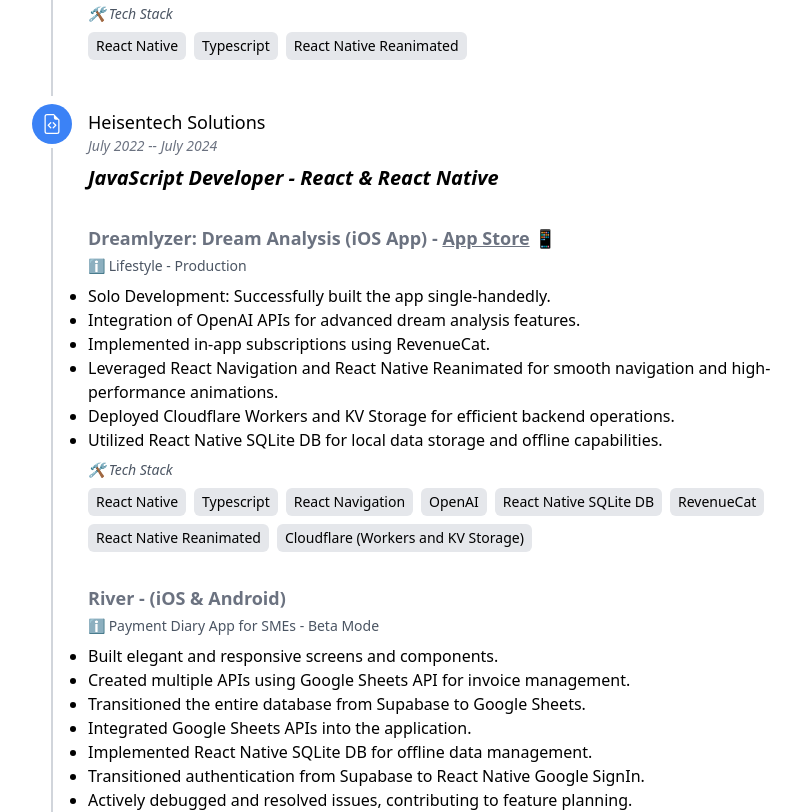
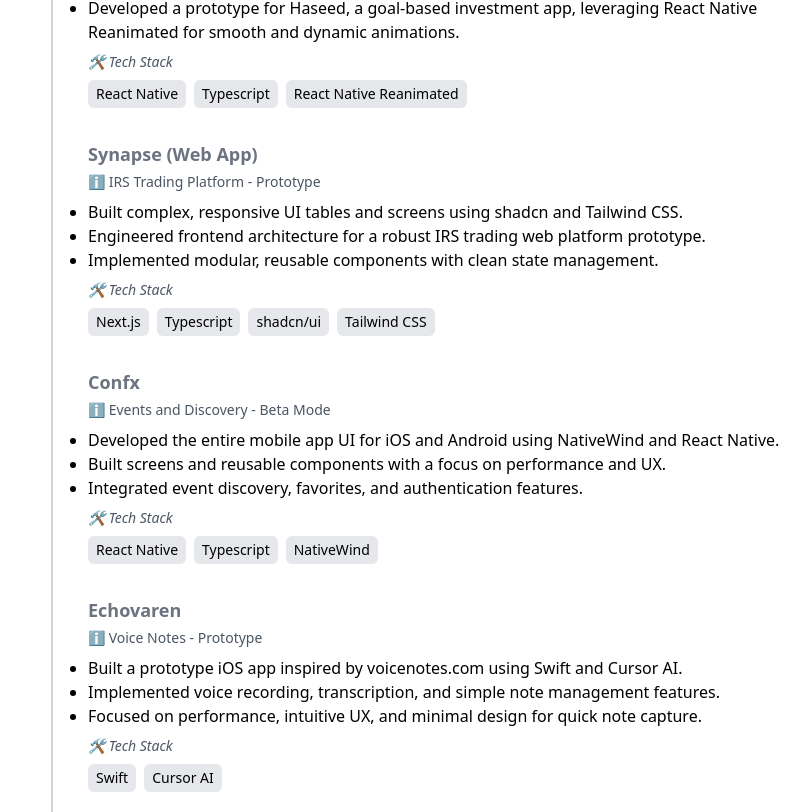
Before and after one commit to saadsiddiqui07/saad.portfolio, a Next.js app: page /experience in a window 1280 px wide. Shown: the part 1352-2164 px from the top of the page, without its empty margins (203-1013 px from the left). Built offline with nearby package versions, Linux system fonts and the light colour scheme.

Commit message:
update experience

```diff
--- a/components/hero-section/index.tsx
+++ b/components/hero-section/index.tsx
@@ -13,14 +13,14 @@
             {PORTFOLIO.title}
           </h1>
           <h5 className="text-lg font-semibold mt-2 mb-1 text-black dark:text-white">
-            {PORTFOLIO.company.role} at{" "}
+            {PORTFOLIO.company.role}
             <a
               href={PORTFOLIO.company.link}
               target="_blank"
               rel="noopener noreferrer"
               className="underline text-black dark:text-white"
             >
-              {PORTFOLIO.company.name}
+              {/* {PORTFOLIO.company.name} */}
             </a>
           </h5>
           <span className="text-md text-gray-900 mt-2 sm:mt-0 dark:text-gray-400">
--- a/constants/index.ts
+++ b/constants/index.ts
@@ -1,4 +1,5 @@
-export const ABOUT_ME_TEXT = 'I am a proficient Javascript developer with a strong grasp of modern frontend technologies with hands on industry experience in building and shipping productions ready web and mobile apps with React and React Native. I specialize in building dynamic and responsive user interfaces, leveraging components and state management for seamless user experiences. My expertise includes integrating APIs, optimizing performance, and ensuring code maintainability through modular design. With a passion for creating intuitive and visually appealing  applications, I have contributed to collaborative development teams, consistently delivering high-quality code that meets user needs and industry standards.'
+export const ABOUT_ME_TEXT = 'Proficient Software Developer with a strong grasp of modern frontend technologies and hands-on industry experience in building and shipping production-ready web and mobile apps using React, React Native, and Swift. I specialize in creating dynamic and responsive user interfaces, leveraging component-driven architecture and efficient state management to deliver seamless user experiences across platforms. My expertise extends to integrating APIs, optimizing performance, and ensuring code maintainability through modular design principles. I have experience developing rapid prototypes, working with AI tools like Cursor AI, and building apps natively in Swift. With a passion for crafting intuitive and visually engaging applications, I’ve contributed to collaborative teams, consistently delivering high-quality, scalable solutions that meet user needs and industry standards.'
+
 
 export const SKILLS = [
   "Javascript",
@@ -22,7 +23,7 @@
 ];
 
 export const EXPERIENCE = [
- {
+  {
     company: "Studio Frontier",
     companyURL: "https://studiofrontier.com",
     role: "Software Developer",
@@ -64,13 +65,57 @@
         name: "Haseed",
         status: "Prototype",
         industry: "Goal-based Investment",
-        techStack: [
-          "React Native",
-          "Typescript",
-          "React Native Reanimated",
-        ],
+        techStack: ["React Native", "Typescript", "React Native Reanimated"],
         contributions: [
           "Developed a prototype for Haseed, a goal-based investment app, leveraging React Native Reanimated for smooth and dynamic animations.",
+        ],
+      },
+      {
+        id: 3,
+        isLive: false,
+        isWebLive: false,
+        webURL: "",
+        appURL: "",
+        name: "Synapse (Web App)",
+        status: "Prototype",
+        industry: "IRS Trading Platform",
+        techStack: ["Next.js", "Typescript", "shadcn/ui", "Tailwind CSS"],
+        contributions: [
+          "Built complex, responsive UI tables and screens using shadcn and Tailwind CSS.",
+          "Engineered frontend architecture for a robust IRS trading web platform prototype.",
+          "Implemented modular, reusable components with clean state management.",
+        ],
+      },
+      {
+        id: 4,
+        isLive: false,
+        isWebLive: false,
+        webURL: "",
+        appURL: "",
+        name: "Confx",
+        status: "Beta Mode",
+        industry: "Events and Discovery",
+        techStack: ["React Native", "Typescript", "NativeWind"],
+        contributions: [
+          "Developed the entire mobile app UI for iOS and Android using NativeWind and React Native.",
+          "Built screens and reusable components with a focus on performance and UX.",
+          "Integrated event discovery, favorites, and authentication features.",
+        ],
+      },
+      {
+        id: 5,
+        isLive: false,
+        isWebLive: false,
+        webURL: "",
+        appURL: "",
+        name: "Echovaren",
+        status: "Prototype",
+        industry: "Voice Notes",
+        techStack: ["Swift", "Cursor AI"],
+        contributions: [
+          "Built a prototype iOS app inspired by voicenotes.com using Swift and Cursor AI.",
+          "Implemented voice recording, transcription, and simple note management features.",
+          "Focused on performance, intuitive UX, and minimal design for quick note capture.",
         ],
       },
     ],
@@ -277,5 +322,4 @@
       },
     ],
   },
-
 ];
```
